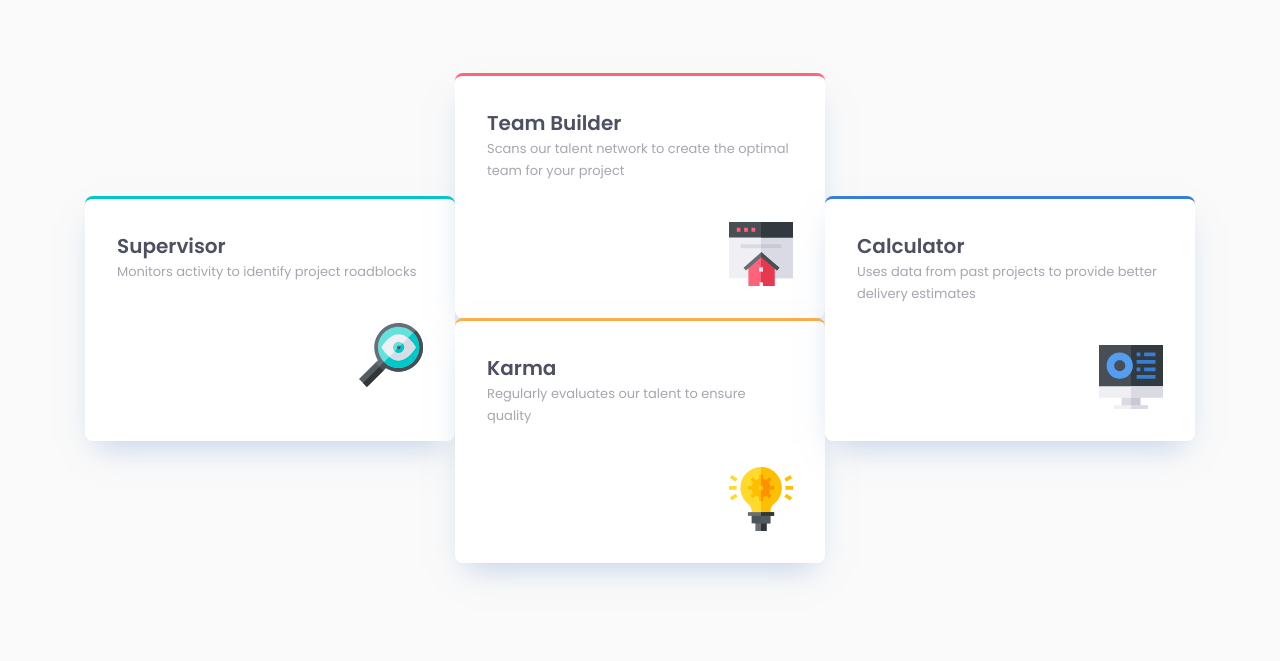
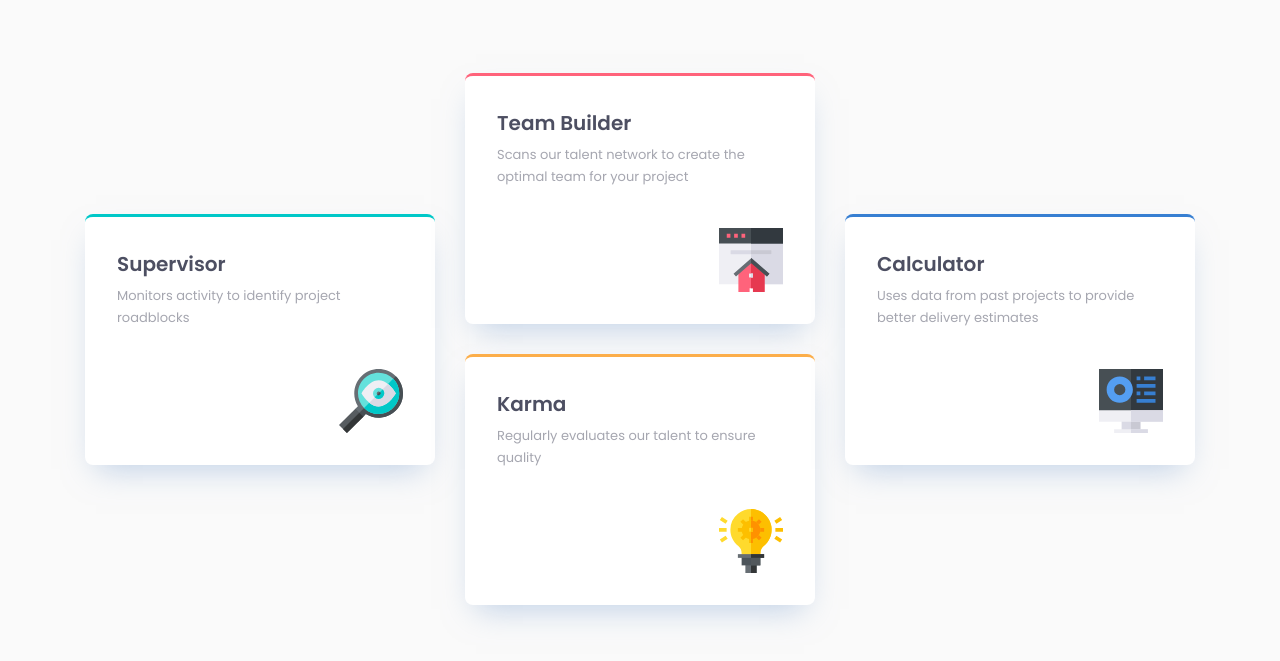
Before and after one commit to gabrieltrtl/four-card-feature-section, a plain HTML site: page index.html in a window 1280 px wide. Shown: the part 163-824 px from the top of the page. Drawn offline with Linux system fonts and the light colour scheme.

Commit message:
final commit

```diff
--- a/style.css
+++ b/style.css
@@ -119,7 +119,13 @@ body {
   .container__cards {
     display: grid;
     grid-template-columns: 1fr 1fr 1fr;
+    gap: 30px;
   }
+
+  .cards__title {
+    margin-bottom: 6px;
+  }
+
   .cards__item {
     margin-bottom: initial;
     padding: 32px 32px 32px 32px;
@@ -153,7 +159,7 @@ body {
   }
 
   .calculator {
-    grid-column: 3 / 5;
+    grid-column: 3 / 4;
     grid-row: 2 / 4;
   }
 
```
